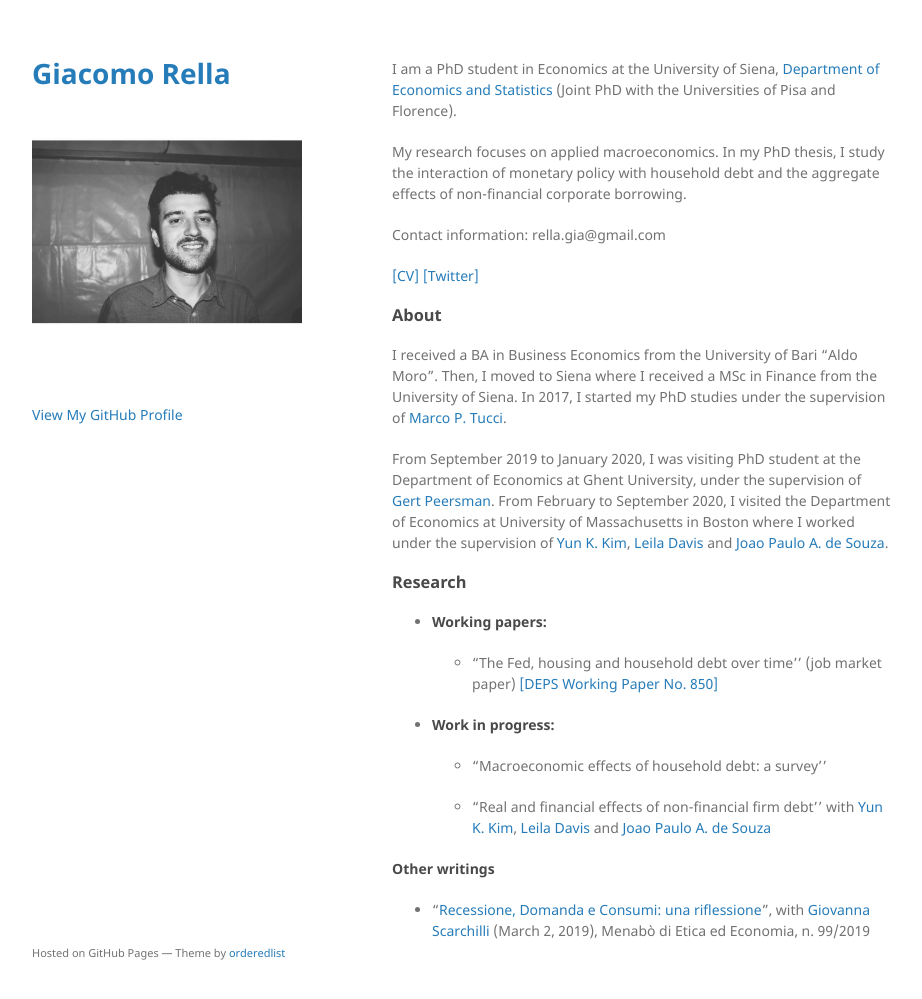
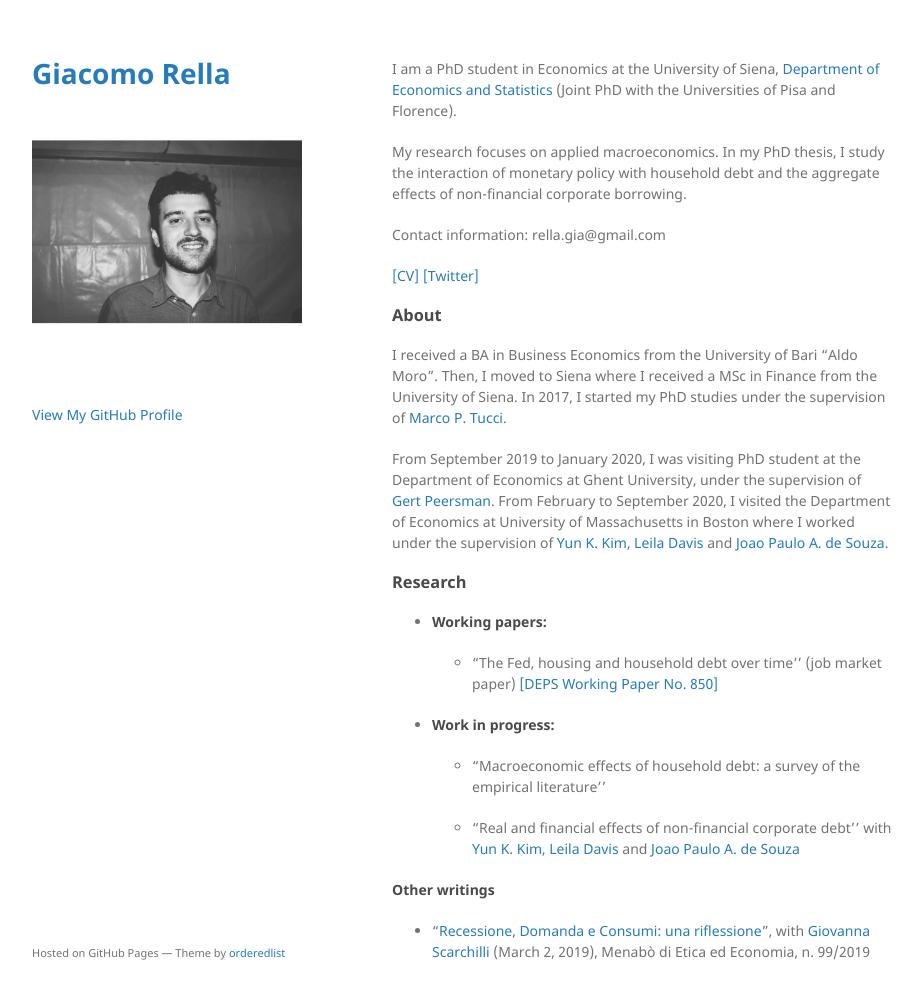
Before and after one commit to giacomorella/giacomorella.github.io, a Jekyll site: the page built from index.md, in a window 1280 px wide and 1032 px high. Shown: the top 999 px of the window, without its empty margins (178-1100 px from the left). Built offline with Jekyll 4.4.1, drawn with Linux system fonts in a browser that asks for light colours; the repository's description, which GitHub fills in, is left out.

Commit message:
Update index.md

```diff
--- a/index.md
+++ b/index.md
@@ -21,13 +21,13 @@
 
 - #### Working papers:
 
-	-   "The Fed, housing and household debt over time'' (job market paper) [[DEPS Working Paper No. 850]](https://www.deps.unisi.it/sites/st02/files/allegatiparagrafo/04-02-2021/850.pdf)
+	-   "The Fed, housing and household debt over time'' (job market paper) [[DEPS Working Paper No. 850]](https://www.deps.unisi.it/sites/st02/files/allegatiparagrafo/02-03-2021/850.pdf)
 
 - #### Work in progress:
 
-	-   "Macroeconomic effects of household debt: a survey''
+	-   "Macroeconomic effects of household debt: a survey of the empirical literature''
 
-	-   "Real and financial effects of non-financial firm debt'' with [Yun K. Kim](https://blogs.umb.edu/yunkim/), [Leila Davis](https://www.leiladavis.net/) and [Joao Paulo A. de Souza](https://sites.google.com/view/joaodesouza/)
+	-   "Real and financial effects of non-financial corporate debt'' with [Yun K. Kim](https://blogs.umb.edu/yunkim/), [Leila Davis](https://www.leiladavis.net/) and [Joao Paulo A. de Souza](https://sites.google.com/view/joaodesouza/)
 
 #### Other writings
 
```
